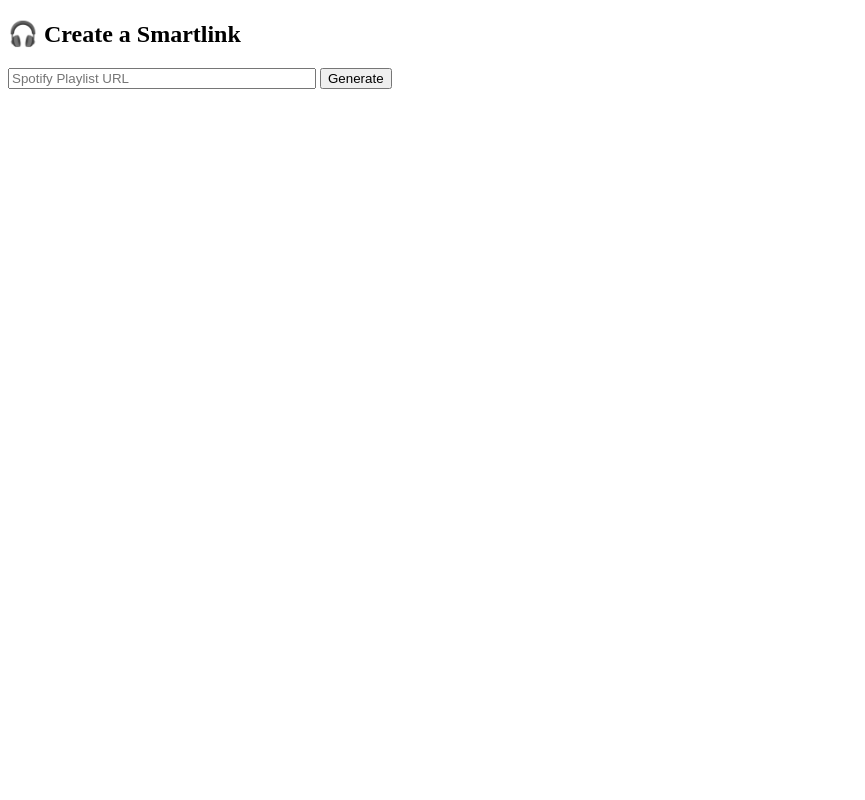
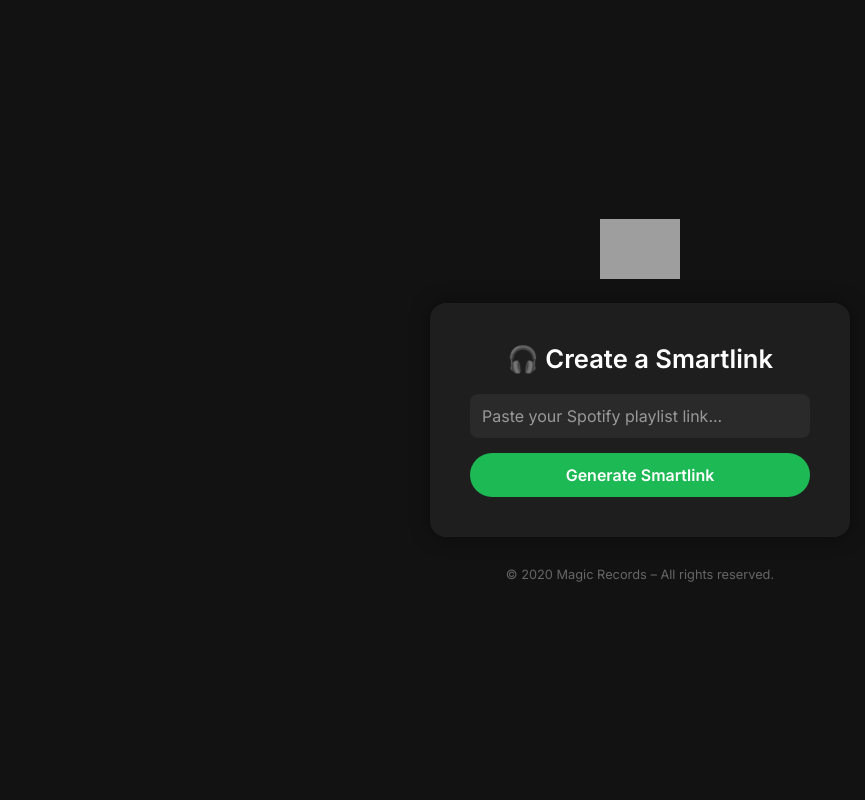
Before and after one commit to kerlosrady/spotify-smartlink-tracker, a Flask app: template templates/home.html in a window 1280 px wide. Shown: the whole page, without its empty margins (0-865 px from the left). Run offline with Flask 3, Linux system fonts and the light colour scheme; the template is opened without the code that fills it: most values are stand-ins (such as "Sample title", 1, 10 or a date in 2020); grey boxes are pictures that could not be loaded.

Commit message:
Update home.html

```diff
--- a/templates/home.html
+++ b/templates/home.html
@@ -1,11 +1,105 @@
 <!DOCTYPE html>
-<html>
-<head><title>Create Smartlink</title></head>
+<html lang="en">
+<head>
+  <meta charset="UTF-8" />
+  <meta name="viewport" content="width=device-width, initial-scale=1.0"/>
+  <title>Magic Records – Create Smartlink</title>
+  <link href="https://fonts.googleapis.com/css2?family=Inter:wght@400;600&display=swap" rel="stylesheet">
+  <style>
+    * {
+      margin: 0;
+      padding: 0;
+      font-family: 'Inter', sans-serif;
+      box-sizing: border-box;
+    }
+    body {
+      background: #121212;
+      color: #fff;
+      min-height: 100vh;
+      display: flex;
+      flex-direction: column;
+      justify-content: center;
+      align-items: center;
+      padding: 20px;
+    }
+    .logo {
+      margin-bottom: 20px;
+    }
+    .logo img {
+      height: 60px;
+    }
+    .container {
+      background: #1e1e1e;
+      padding: 40px;
+      border-radius: 16px;
+      box-shadow: 0 0 20px rgba(0,0,0,0.4);
+      width: 100%;
+      max-width: 420px;
+      text-align: center;
+      animation: fadeIn 0.8s ease-in;
+    }
+    h2 {
+      font-size: 1.6rem;
+      margin-bottom: 20px;
+    }
+    form {
+      display: flex;
+      flex-direction: column;
+      gap: 15px;
+    }
+    input[type="text"] {
+      padding: 12px;
+      border: none;
+      border-radius: 8px;
+      font-size: 1rem;
+      background: #2a2a2a;
+      color: #fff;
+    }
+    input::placeholder {
+      color: #999;
+    }
+    button {
+      padding: 12px;
+      border: none;
+      background: #1db954;
+      color: #fff;
+      font-size: 1rem;
+      font-weight: 600;
+      border-radius: 25px;
+      cursor: pointer;
+      transition: background 0.2s ease-in-out;
+    }
+    button:hover {
+      background: #1ed760;
+    }
+    .footer {
+      margin-top: 30px;
+      font-size: 0.8rem;
+      color: #666;
+    }
+    @keyframes fadeIn {
+      from {opacity: 0; transform: translateY(20px);}
+      to {opacity: 1; transform: translateY(0);}
+    }
+  </style>
+</head>
 <body>
-  <h2>🎧 Create a Smartlink</h2>
-  <form method="POST">
-    <input type="text" name="playlist_url" placeholder="Spotify Playlist URL" required style="width:300px;">
-    <button type="submit">Generate</button>
-  </form>
+
+  <div class="logo">
+    <img src="https://cdn.magic-records.com/logo/magicrecords_white.png" alt="Magic Records Logo" />
+  </div>
+
+  <div class="container">
+    <h2>🎧 Create a Smartlink</h2>
+    <form method="POST">
+      <input type="text" name="playlist_url" placeholder="Paste your Spotify playlist link..." required />
+      <button type="submit">Generate Smartlink</button>
+    </form>
+  </div>
+
+  <div class="footer">
+    © {{ now().year }} Magic Records – All rights reserved.
+  </div>
+
 </body>
 </html>
```
